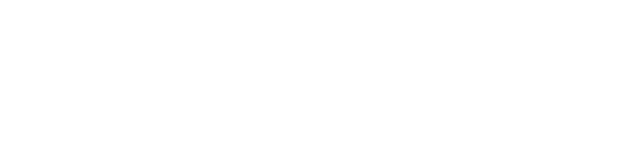
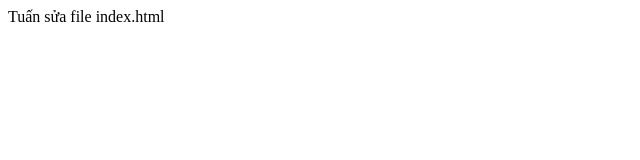
Before and after one commit to yennhitrann/git-test, a plain HTML site: page index.html in a window 1280 px wide. Shown: the whole page, without its empty margins (0-640 px from the left). Drawn offline with Linux system fonts and the light colour scheme.

Commit message:
Tuan sua file index.html

```diff
--- a/index.html
+++ b/index.html
@@ -7,6 +7,6 @@
     <title>Document</title>
 </head>
 <body>
-
+    <tuan>Tuấn sửa file index.html</tuan>
 </body>
 </html>
```
